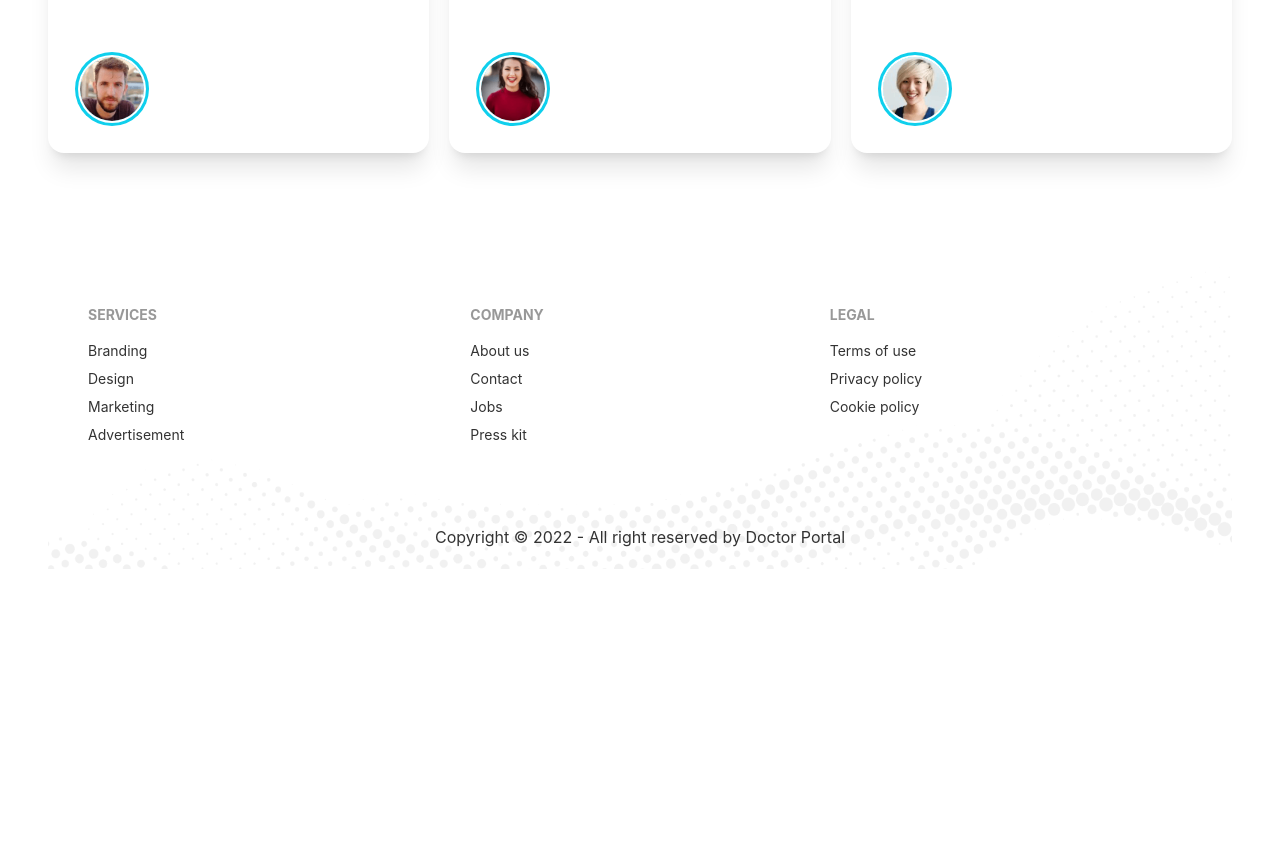
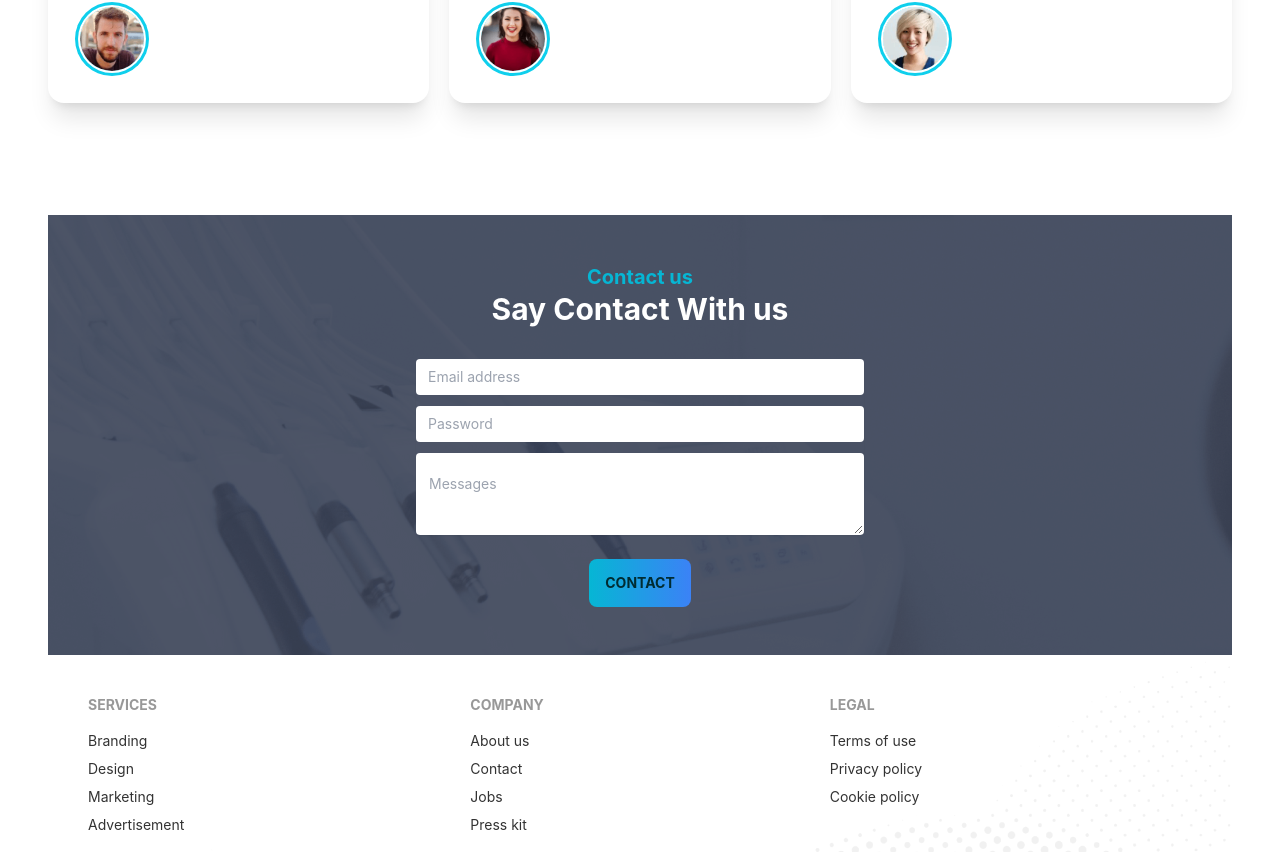
Before and after one commit to mdmitho/-doctors-protal-client-site-home-page, a React (Create React App) app: page / in a window 1280 px wide. Shown: the part 2515-3367 px from the top of the page. Before the commit the page ends 3084 px from the top, so only its background shows below. Built offline with nearby package versions, Linux system fonts and the light colour scheme.

Commit message:
contact sectjion done

```diff
--- /dev/null
+++ b/src/Pages/Contact/Contact.js
@@ -0,0 +1,65 @@
+import React from 'react';
+import appointment from "../../assets/images/appointment.png";
+import PrimatyButton from '../Shared/PrimatyButton';
+const Contact = () => {
+    return (
+      <section
+        style={{
+          background: `url(${appointment})`,
+        }}
+      >
+        <div class="min-h-full flex items-center justify-center py-12 px-4 sm:px-6 lg:px-8">
+          <div class="max-w-md w-full space-y-8">
+            <div>
+              <p class="text-xl font-bold text-cyan-500"> Contact us</p>
+              <h2 class=" text-center text-3xl font-bold text-white">Say Contact With us</h2>
+            </div>
+            <form class="mt-8 space-y-6" action="#" method="POST">
+              <input type="hidden" name="remember" value="true" />
+              <div class="rounded-md shadow-sm -space-y-px">
+                <div>
+                  <label for="email-address" class="sr-only">
+                    Email address
+                  </label>
+                  <input
+                    id="email-address"
+                    name="email"
+                    type="email"
+                    autocomplete="email"
+                    required
+                    class="appearance-none relative block w-full px-3 py-2 bg-white  text-gray-900 rounded focus:outline-none focus:ring-indigo-500 focus:border-indigo-500 focus:z-10 sm:text-sm"
+                    placeholder="Email address"
+                  />
+                </div>
+                <div>
+                  <label for="password" class="sr-only">
+                    Password
+                  </label>
+                  <input
+                    id="password"
+                    name="password"
+                    type="password"
+                    autocomplete="current-password"
+                    required
+                    class=" mt-3  appearance-none relative block w-full px-3 py-2 bg-white  text-gray-900 rounded focus:outline-none focus:ring-indigo-500 focus:border-indigo-500 focus:z-10 sm:text-sm"
+                    placeholder="Password"
+                  />
+                </div>
+                <div className="">
+                  <textarea
+                    class="textarea mt-3  appearance-none relative block w-full px-3 py-5 bg-white  text-gray-900 rounded focus:outline-none focus:ring-indigo-500 focus:border-indigo-500 focus:z-10 sm:text-sm "
+                    placeholder="Messages"
+                  ></textarea>
+                </div>
+              </div>
+              <div>
+                <PrimatyButton>Contact</PrimatyButton>
+              </div>
+            </form>
+          </div>
+        </div>
+      </section>
+    );
+};
+
+export default Contact;
--- a/src/Pages/Home/Home.js
+++ b/src/Pages/Home/Home.js
@@ -1,5 +1,6 @@
 import React from 'react';
 import Banner from '../Banner/Banner';
+import Contact from '../Contact/Contact';
 import Footer from '../Footer/Footer';
 import Info from '../Info/Info';
 import MakeAppointment from '../MakeAppointment/MakeAppointment';
@@ -15,6 +16,7 @@ const Home = () => {
         <Services></Services>
         <MakeAppointment></MakeAppointment>
         <Testimonials></Testimonials>
+        <Contact></Contact>
         <Footer></Footer>
       </div>
     );
--- a/src/Pages/MakeAppointment/MakeAppointment.js
+++ b/src/Pages/MakeAppointment/MakeAppointment.js
@@ -12,7 +12,7 @@ const MakeAppointment = () => {
         className="flex justify-center items-center text-white text-left "
       >
         <div className="flex-1 hidden lg:block">
-          <img className="mt-[-100px] " src={doctor} alt="" />
+          <img className="mt-[-150px] " src={doctor} alt="" />
         </div>
         <div className="flex-1  p-8">
           <h3 className="text-xl font-bold text-cyan-500  ">Appointment</h3>
```
